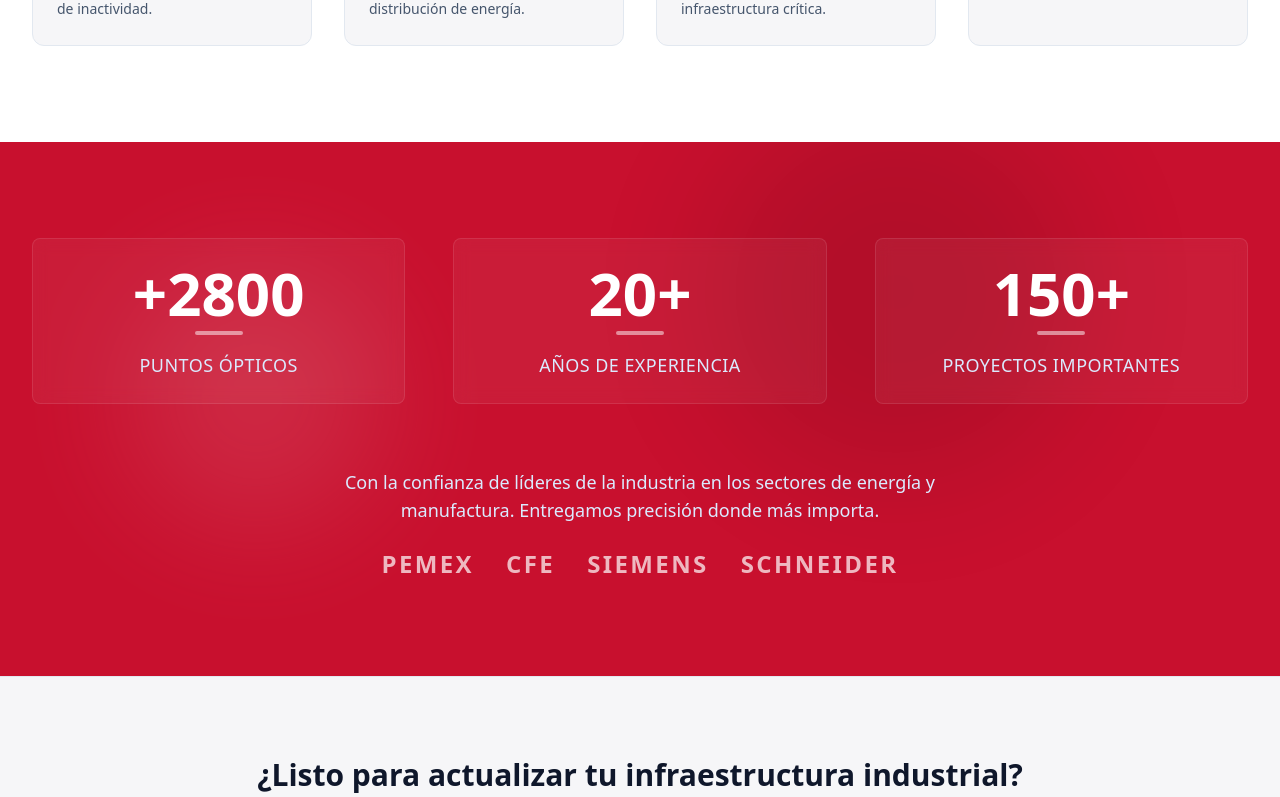
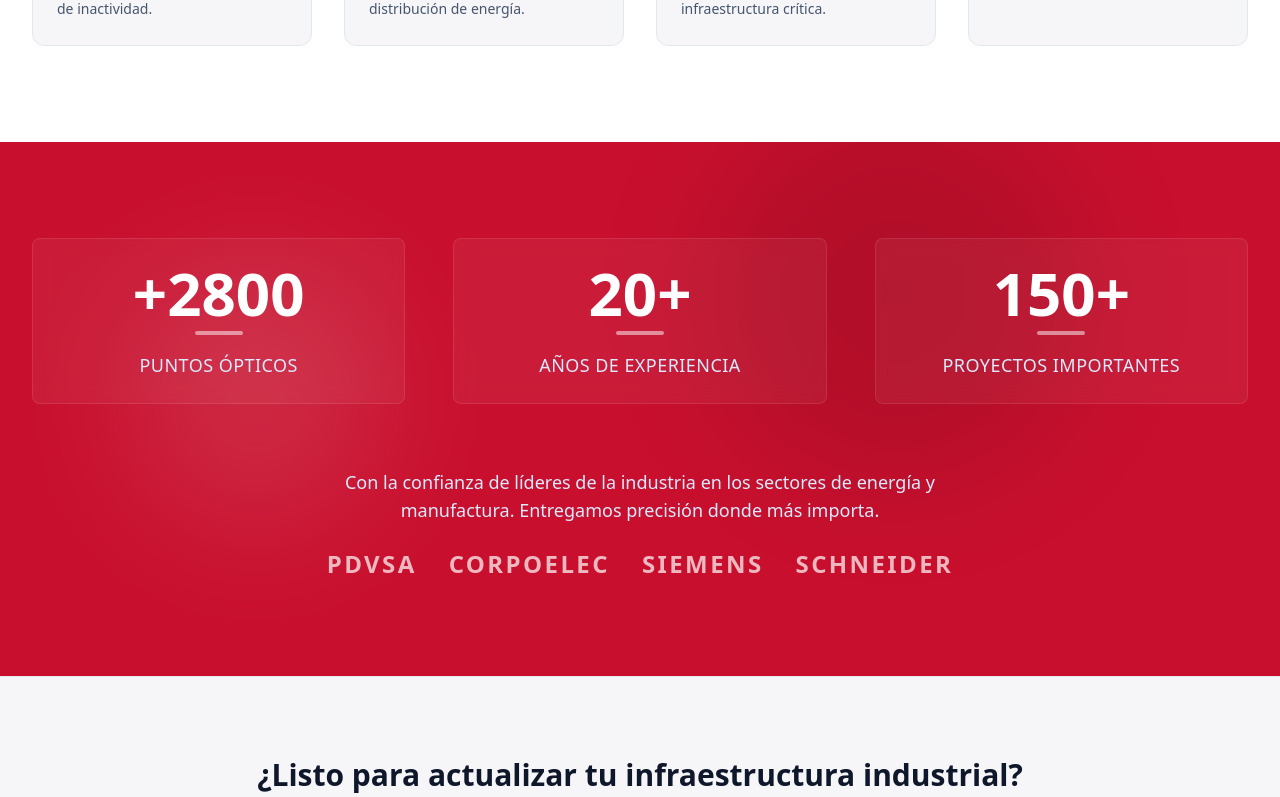
Before and after one commit to Jakuuuu/Ciscontrolmm2, a React (Vite) app: page / in a window 1280 px wide. Shown: the part 2000-2797 px from the top of the page. Built offline with nearby package versions, Linux system fonts and the light colour scheme.

Commit message:
refactor: Update company location and clients to Venezuela
Updates the application's core company information, including its physical location and key client references, from Mexico to Venezuela. This change reflects a geographical and operational shift.

```diff
--- a/src/components/Footer.tsx
+++ b/src/components/Footer.tsx
@@ -47,11 +47,11 @@
             <ul className="space-y-3 text-sm">
               <li className="flex items-start gap-3">
                 <span className="material-icons text-primary text-base mt-0.5">location_on</span>
-                <span>Zona Industrial 4<br />Ciudad de México, México</span>
+                <span>Zona Industrial<br />Valencia, Venezuela</span>
               </li>
               <li className="flex items-center gap-3">
                 <span className="material-icons text-primary text-base">phone</span>
-                <span>+52 (55) 1234-5678</span>
+                <span>+58 (212) 123-4567</span>
               </li>
               <li className="flex items-center gap-3">
                 <span className="material-icons text-primary text-base">mail</span>
--- a/src/components/Navbar.tsx
+++ b/src/components/Navbar.tsx
@@ -23,9 +23,9 @@
 
   const navLinks = [
     { name: 'Inicio', path: '/' },
+    { name: 'Nosotros', path: '/about' },
     { name: 'Servicios', path: '/services' },
     { name: 'Proyectos', path: '/projects' },
-    { name: 'Nosotros', path: '/about' },
   ];
 
   const isActive = (path: string) => location.pathname === path;
--- a/src/pages/About.tsx
+++ b/src/pages/About.tsx
@@ -43,7 +43,7 @@
               </div>
               <h2 className="text-2xl font-bold text-slate-900 mb-4">Nuestra Misión</h2>
               <p className="text-slate-600 leading-relaxed">
-                Proporcionar soluciones de ingeniería de clase mundial que mejoren la seguridad, eficiencia y sostenibilidad de la infraestructura industrial de México a través de la innovación y la maestría técnica.
+                Proporcionar soluciones de ingeniería de clase mundial que mejoren la seguridad, eficiencia y sostenibilidad de la infraestructura industrial de Venezuela a través de la innovación y la maestría técnica.
               </p>
             </div>
             <div className="bg-background-light p-10 rounded-2xl border border-slate-100">
@@ -92,7 +92,7 @@
               <div className="md:text-right mb-4 md:mb-0">
                 <span className="text-primary font-bold text-xl">2018</span>
                 <h3 className="text-lg font-bold text-slate-900">Contratos Mayores</h3>
-                <p className="text-slate-600 text-sm">Aseguramiento de alianzas clave con PEMEX y CFE para proyectos de infraestructura a gran escala.</p>
+                <p className="text-slate-600 text-sm">Aseguramiento de alianzas clave con PDVSA y CORPOELEC para proyectos de infraestructura a gran escala.</p>
               </div>
               <div className="absolute left-[-9px] md:left-1/2 md:-ml-[9px] w-4 h-4 rounded-full bg-slate-300 border-4 border-white shadow-sm"></div>
               <div className="hidden md:block"></div>
--- a/src/pages/Contact.tsx
+++ b/src/pages/Contact.tsx
@@ -32,7 +32,7 @@
                   </div>
                   <div>
                     <h3 className="font-bold text-slate-900">Sede Central</h3>
-                    <p className="text-slate-600">Zona Industrial 4, Ciudad de México, México</p>
+                    <p className="text-slate-600">Zona Industrial, Valencia, Venezuela</p>
                   </div>
                 </div>
 
@@ -42,7 +42,7 @@
                   </div>
                   <div>
                     <h3 className="font-bold text-slate-900">Teléfono</h3>
-                    <p className="text-slate-600">+52 (55) 1234-5678</p>
+                    <p className="text-slate-600">+58 (212) 123-4567</p>
                     <p className="text-slate-500 text-sm">Lun-Vie, 9am - 6pm CST</p>
                   </div>
                 </div>
--- a/src/pages/Home.tsx
+++ b/src/pages/Home.tsx
@@ -228,8 +228,8 @@
             </p>
             {/* Logos row placeholder */}
             <div className="flex flex-wrap justify-center gap-8 opacity-70 grayscale">
-              <span className="font-bold text-2xl text-white tracking-widest">PEMEX</span>
-              <span className="font-bold text-2xl text-white tracking-widest">CFE</span>
+              <span className="font-bold text-2xl text-white tracking-widest">PDVSA</span>
+              <span className="font-bold text-2xl text-white tracking-widest">CORPOELEC</span>
               <span className="font-bold text-2xl text-white tracking-widest">SIEMENS</span>
               <span className="font-bold text-2xl text-white tracking-widest">SCHNEIDER</span>
             </div>
--- a/src/pages/Projects.tsx
+++ b/src/pages/Projects.tsx
@@ -9,8 +9,8 @@
       id: 1,
       title: 'Actualización de Automatización de Refinería',
       category: 'automation',
-      client: 'PEMEX',
-      location: 'Tula, Hidalgo',
+      client: 'PDVSA',
+      location: 'Puerto La Cruz, Anzoátegui',
       image: 'https://lh3.googleusercontent.com/aida-public/AB6AXuCNW4og58ZSYjCytfhCNP6Sg3mRwoRTfkCzr-yIXyifQKw3P0Diujd4lUySgwKBfegmpgMLFQptraSZlUb6lix8df9X1eH_YsaOp_bPZXt-MiTRZ7q9fFfBv8nwtVJ_Y8pHz3HTa8CT2E4BVwLUIs_37XFdglrYzt2V80nZMsF9A5WvMlSp78W5dYBzkaqXpAZOEHp5B6uGZ7HGqNW3siocTEMpu8sZhto2t64AcIVqk9INLqNzZ3xDBWMQWDLShIkRg64O3Vo5XdI',
       description: 'Modernización del sistema de control distribuido (DCS) para la unidad de craqueo catalítico.'
     },
@@ -18,8 +18,8 @@
       id: 2,
       title: 'Subestación 115kV',
       category: 'electricity',
-      client: 'CFE',
-      location: 'Monterrey, NL',
+      client: 'CORPOELEC',
+      location: 'Maracaibo, Zulia',
       image: 'https://lh3.googleusercontent.com/aida-public/AB6AXuCjbLxuIPGeVfREcIqQTj5eeZ-snz7eqsZwlYALzIOMAHVJ83DPbPn9DLAHYh2ITqIJ6EJoCjwc2dgkRupUnr6BccEUaPFrVkICt2LhykAZ1px7Sla0QqYMDAuvMhzDcom3VtLYsl14D23xwKje-u9e7yxicJ3PTSVf9qD8_MY7QrCDV-2uE5nli_VrWXTzdhhIFSogO-Rpl0Wir1W3vhB0hKfujdfLyE7h0WMcD33dUhBXnkZytIvXJpOm-dNpE39Vica9pYnPc8k',
       description: 'Construcción llave en mano de una subestación de alta tensión incluyendo transformadores y tableros.'
     },
@@ -28,7 +28,7 @@
       title: 'Backbone de Fibra Óptica',
       category: 'telecom',
       client: 'Parque Industrial',
-      location: 'Querétaro, Qro',
+      location: 'Valencia, Carabobo',
       image: 'https://lh3.googleusercontent.com/aida-public/AB6AXuBUkDwJ-WTl0Wnw_oI0DcKcOkHoZFPQLc0FccMfwt2Oav6u_VOqgj89_9ZBzATBhYOk3v3hoMJy2FmUjsXkKcE97d6A7zPwIriUWYibi3_zxfU2fSB90amlZWH1OFTSdQc2PXoeeq38mbk91b_wyzfXHGMYR17Flazd2QpT4drglwNbs8bZXz6repDkGmm0wkOpC7B5eSbl-DZduDDF_6Mkrduc7vtfwmUvicegXffX9JPqG8vbTZgG2HEfkypb3xjJI--8FxfeL1k',
       description: 'Instalación de 50km de cable de fibra óptica para un nuevo complejo industrial.'
     },
@@ -37,7 +37,7 @@
       title: 'Sistema de Supresión de Incendios',
       category: 'safety',
       client: 'Planta Química',
-      location: 'Coatzacoalcos, Ver',
+      location: 'El Tablazo, Zulia',
       image: 'https://lh3.googleusercontent.com/aida-public/AB6AXuD0D72fWmh2gw74fo9fPsK5m_xyMybUt8R3QvRCrct-AbwrbE7htY1knkKJhiM9gj6FxSJr8LAGrIZVDcvVZ_fb1nF7pkR9qLHAOnerptFLg6FaYyisFcZzpbRkjfBqqsGRP3SV9eRFXZ4Ze24B3q5KFjGzHExWP2Xlz5bXwt2GwvQvTLlt_9GYqUj2bctm30zte9VLN0Fi7xavOUumasaGOWMrrC1XeDRTl7VcFTMcILSthlmpYawTZWLyQgMXKV6qIBYgOqprBQU',
       description: 'Diseño e instalación de un sistema de supresión de incendios a base de espuma para tanques de almacenamiento.'
     },
@@ -46,7 +46,7 @@
       title: 'Migración SCADA',
       category: 'automation',
       client: 'Planta de Tratamiento de Agua',
-      location: 'Guadalajara, Jal',
+      location: 'Barquisimeto, Lara',
       image: 'https://lh3.googleusercontent.com/aida-public/AB6AXuDwtAN3f6HHNQ_HXYn9kWzzDao-HPOyJQ0BN0MA-Kv5UjLFBoeVPoU00d5lxdV8dVmHWsjDf7QQtHQe-TpAAf8labS0lFseJ0D7AOtEGioHMZCZBMhwoxJtmPtLh8XFMRCujuFdCPd3y85eUvWYQS_Jg5D-z0fblRbo3JQwdbygyg31YUarlQT5L7cdHYHdDYrNlJvWHolUjMI__8Pv2QISqoSE-qm0aLmzalhHWynWpBAUnAAcBt7pbzYhGFUoTq0hoFXBRmSGR-g',
       description: 'Migración de sistemas SCADA heredados a una arquitectura moderna basada en web.'
     },
@@ -55,7 +55,7 @@
       title: 'Energía para Centro de Datos',
       category: 'electricity',
       client: 'Empresa Tecnológica',
-      location: 'Ciudad de México',
+      location: 'Caracas, Distrito Capital',
       image: 'https://lh3.googleusercontent.com/aida-public/AB6AXuDeIPouHft2P1Yi1nMkrpz1-795RoxsE7pJ-bOZFZ29foIlxcQNA-iSMqpEjfIdmia7O8H6jgxWZRBoXCcLtQ8v_REnCjdsC555419hJbrXuv6rd5VYq4S2wg7RrG06T_n0Vq0lfqu7KX2OcJJoFpWiJirkbSElVB7bmqDXc3G1yLqfv4yybUGTqv_rJnC-q2QFZ8C5kiEimYhVbNwhm8FwAZX4SuK52wRo8S9PzI0m_fsJVe06C8p8m9_KpLNEsm2Ax2T0VVnB3AE',
       description: 'Sistema de suministro de energía redundante (UPS + Generadores) para un centro de datos Tier III.'
     }
@@ -80,7 +80,7 @@
         <div className="max-w-7xl mx-auto px-4 sm:px-6 lg:px-8 text-center">
           <h1 className="text-4xl font-bold mb-4">Portafolio de Proyectos</h1>
           <p className="text-slate-400 max-w-2xl mx-auto">
-            Una selección de nuestros desafíos de ingeniería más impactantes resueltos en todo México.
+            Una selección de nuestros desafíos de ingeniería más impactantes resueltos en toda Venezuela.
           </p>
         </div>
       </section>
```
